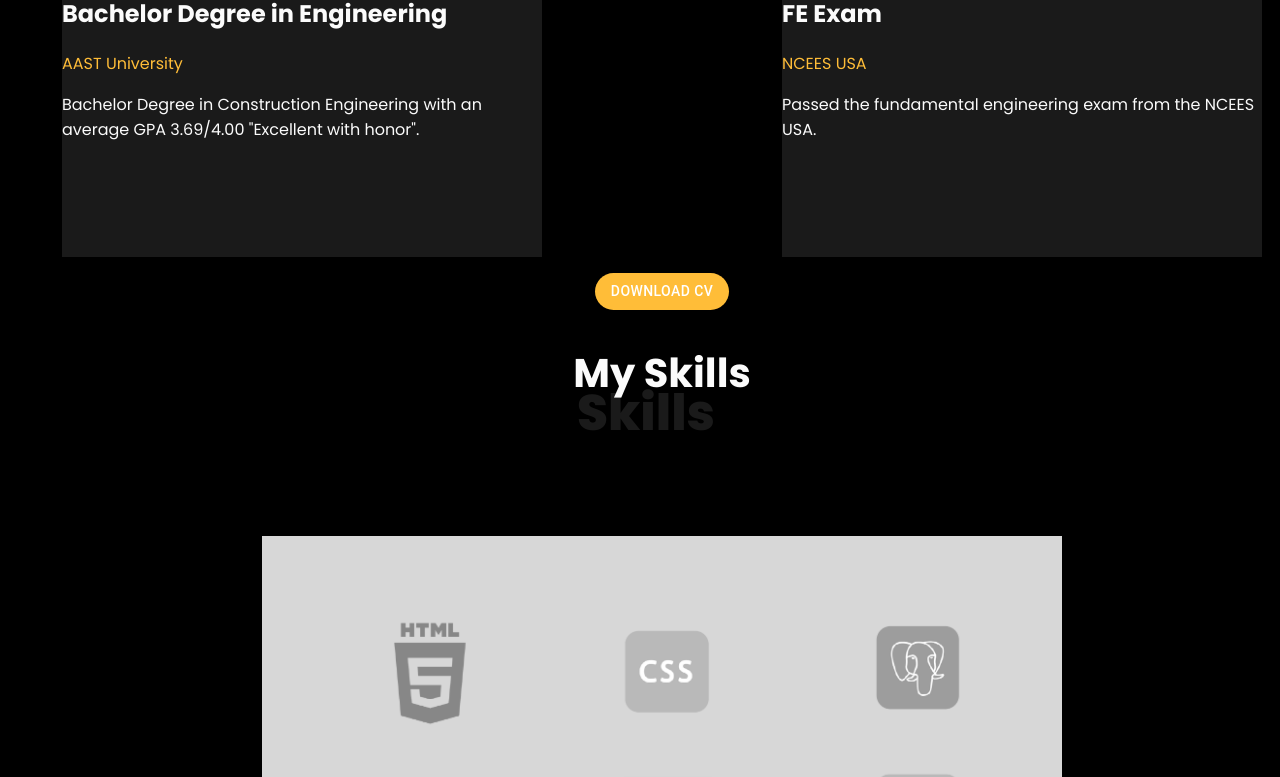
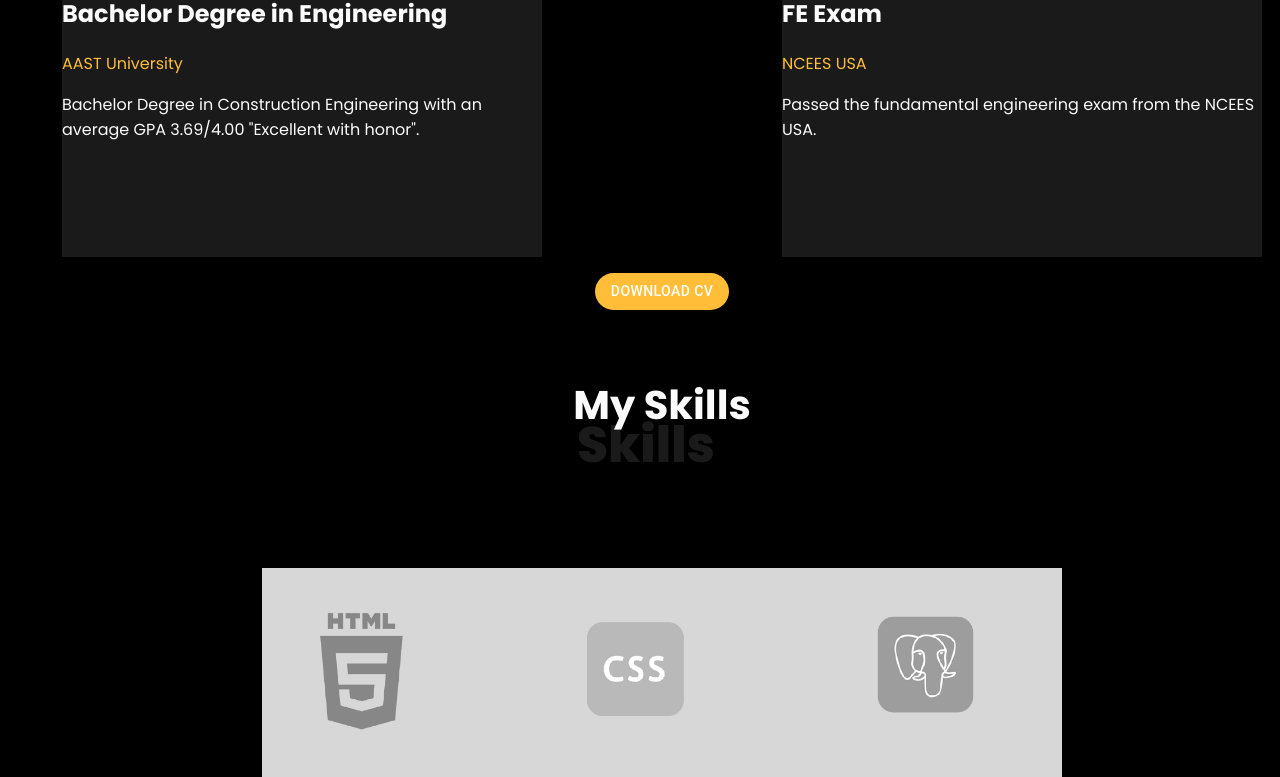
Before and after one commit to KIsaac85/kisaac85.github.io, a React (Vite) app: page / in a window 1280 px wide. Shown: the part 1786-2563 px from the top of the page. Built offline with nearby package versions, Linux system fonts and the light colour scheme.

Commit message:
edit photo

```diff
--- a/src/Skills.jsx
+++ b/src/Skills.jsx
@@ -1,5 +1,5 @@
 import React from "react";
-import skillsImage from "./images/skills.jpg"
+import skillsImage from "./images/skills.png"
 
 
 function Skills() {
--- a/src/css/Style Skills.css
+++ b/src/css/Style Skills.css
@@ -2,7 +2,7 @@
     display: flex;
     justify-content:flex-start;
     margin-left: 4rem;
-    padding-top:  10rem;
+    padding-top:  12rem;
     width: 75rem;
-    height: 30rem;
+    height: 50rem;
 }
```
Also changed, not shown: src/images/skills.png (added).
